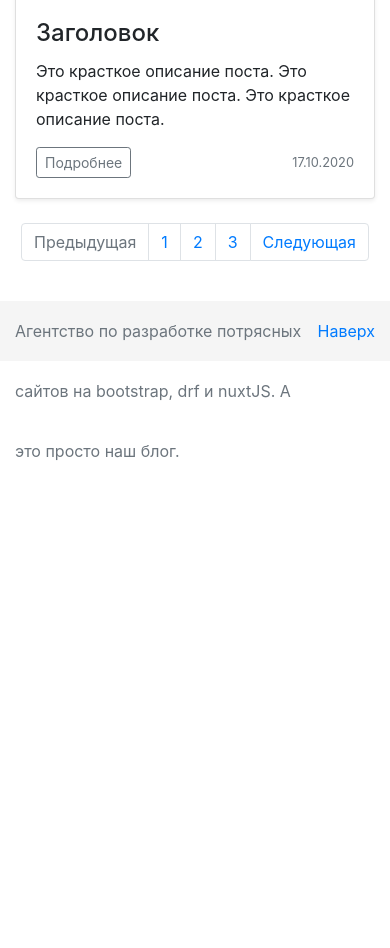
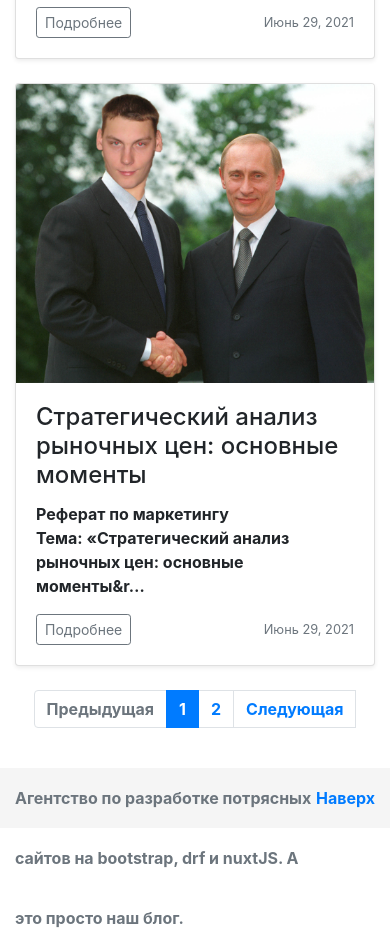
Before and after one commit to arazkov/Django_Stepic, a Django app: page / in a window 390 px wide. Shown: the part 3248-4196 px from the top of the page. Before the commit the page ends 3708 px from the top, so only its background shows below. Run offline with Django 3.2, Linux system fonts and the light colour scheme; data comes from the database, SQL or seed files in the repository; some libraries are stand-ins or nearby versions.

Commit message:
V 0.0.6 create pagination to work

```diff
--- a/blog/myblog/templates/myblog/home.html
+++ b/blog/myblog/templates/myblog/home.html
@@ -12,97 +12,23 @@
     <div class="container">
       <h1 class="my-3">Последние записи блога</h1>
       <div class="row">
+        {% for post in page_obj %}
         <div class="col-md-4">
           <div class="card mb-4 shadow-sm">
-            <img src="img/third_img.jpg" alt="" class="card-img-top">
+            <img src="media/{{ post.image }}" alt="" class="card-img-top">
             <div class="card-body">
-              <h4 class="card-title">Заголовок</h4>
-              <p class="card-text">Это красткое описание поста. Это красткое описание поста. Это красткое описание поста. </p>
+              <h4 class="card-title">{{ post.h1 }}</h4>
+              {{ post.description|safe|truncatechars:100 }}
               <div class="d-flex justify-content-between align-items-center">
                 <div class="btn-group">
                   <a href="#" class="btn btn-sm btn-outline-secondary">Подробнее</a>
                 </div>
-                <small class="text-muted">22.10.2020</small>
+                <small class="text-muted">{{ post.created_at }}</small>
               </div>
             </div>
           </div>
         </div>
-        <div class="col-md-4">
-          <div class="card mb-4 shadow-sm">
-            <img src="img/second_image.jpg" alt="" class="card-img-top">
-            <div class="card-body">
-              <h4 class="card-title">Заголовок</h4>
-              <p class="card-text">Это красткое описание поста. Это красткое описание поста. Это красткое описание поста. </p>
-              <div class="d-flex justify-content-between align-items-center">
-                <div class="btn-group">
-                  <a href="#" class="btn btn-sm btn-outline-secondary">Подробнее</a>
-                </div>
-                <small class="text-muted">21.10.2020</small>
-              </div>
-            </div>
-          </div>
-        </div>
-        <div class="col-md-4">
-          <div class="card mb-4 shadow-sm">
-            <img src="img/first_img.jpg" alt="" class="card-img-top">
-            <div class="card-body">
-            <h4 class="card-title">Заголовок</h4>
-            <p class="card-text">Это красткое описание поста. Это красткое описание поста. Это красткое описание поста. </p>
-              <div class="d-flex justify-content-between align-items-center">
-                <div class="btn-group">
-                  <a href="#" class="btn btn-sm btn-outline-secondary">Подробнее</a>
-                </div>
-                <small class="text-muted">20.10.2020</small>
-              </div>
-            </div>
-          </div>
-        </div>
-
-        <div class="col-md-4">
-          <div class="card mb-4 shadow-sm">
-            <img src="img/first_img.jpg" alt="" class="card-img-top">
-            <div class="card-body">
-              <h4 class="card-title">Заголовок</h4>
-              <p class="card-text">Это красткое описание поста. Это красткое описание поста. Это красткое описание поста. </p>
-              <div class="d-flex justify-content-between align-items-center">
-                <div class="btn-group">
-                  <a href="#" class="btn btn-sm btn-outline-secondary">Подробнее</a>
-                </div>
-                <small class="text-muted">19.10.2020</small>
-              </div>
-            </div>
-          </div>
-        </div>
-        <div class="col-md-4">
-          <div class="card mb-4 shadow-sm">
-            <img src="img/second_image.jpg" alt="" class="card-img-top">
-            <div class="card-body">
-              <h4 class="card-title">Заголовок</h4>
-              <p class="card-text">Это красткое описание поста. Это красткое описание поста. Это красткое описание поста. </p>
-              <div class="d-flex justify-content-between align-items-center">
-                <div class="btn-group">
-                  <a href="#" class="btn btn-sm btn-outline-secondary">Подробнее</a>
-                </div>
-                <small class="text-muted">18.10.2020</small>
-              </div>
-            </div>
-          </div>
-        </div>
-        <div class="col-md-4">
-          <div class="card mb-4 shadow-sm">
-            <img src="img/third_img.jpg" alt="" class="card-img-top">
-            <div class="card-body">
-              <h4 class="card-title">Заголовок</h4>
-              <p class="card-text">Это красткое описание поста. Это красткое описание поста. Это красткое описание поста. </p>
-              <div class="d-flex justify-content-between align-items-center">
-                <div class="btn-group">
-                  <a href="#" class="btn btn-sm btn-outline-secondary">Подробнее</a>
-                </div>
-                <small class="text-muted">17.10.2020</small>
-              </div>
-            </div>
-          </div>
-        </div>
+        {% endfor %}
       </div>
     </div>
 {% endblock %}
@@ -110,15 +36,27 @@
 {% block pagination %}
     <nav aria-label="Paginate me">
       <ul class="pagination justify-content-center">
+        {% if page_obj.has_previous %}
+          <a class="page-link" href="?page={{ page_obj.previous_page_number }}" tabindex="-1">Предыдущая</a>
+        {% else %}
         <li class="page-item disabled">
-          <a class="page-link" href="#" tabindex="-1">Предыдущая</a>
+          <a class="page-link disabled" href="#" tabindex="-1">Предыдущая</a>
         </li>
-        <li class="page-item"><a class="page-link" href="#">1</a></li>
-        <li class="page-item"><a class="page-link" href="#">2</a></li>
-        <li class="page-item"><a class="page-link" href="#">3</a></li>
-        <li class="page-item">
-          <a class="page-link" href="#">Следующая</a>
-        </li>
+        {% endif %}
+        {% for i in page_obj.paginator.page_range %}
+        {% if i == page_obj.number %}
+          <li class="page-item active"><a class="page-link" href="?page={{ i }}">{{ i }}</a></li>
+        {% else %}
+          <li class="page-item"><a class="page-link" href="?page={{ i }}">{{ i }}</a></li>
+        {% endif %}
+        {% endfor %}
+        {% if page_obj.has_next %}
+          <a class="page-link" href="?page={{ page_obj.next_page_number }}">Следующая</a>
+        {% else %}
+          <li class="page-item disabled">
+            <a class="page-link" href="#">Следующая</a>
+          </li>
+        {% endif %}
       </ul>
     </nav>
     <br>
--- a/blog/myblog/views.py
+++ b/blog/myblog/views.py
@@ -1,9 +1,17 @@
 from django.shortcuts import render
 from django.views import View
+from django.core.paginator import Paginator
+from .models import Post
+
 
 class MainView(View):
     def get(self, request, *args, **kwargs):
-        return render(
-            request,
-            'myblog/home.html'
-        )
+        posts = Post.objects.all()
+        paginator = Paginator(posts, 6)
+
+        page_number = request.GET.get('page')
+        page_obj = paginator.get_page(page_number)
+
+        return render(request, 'myblog/home.html', context={
+            'page_obj': page_obj
+        })
```
